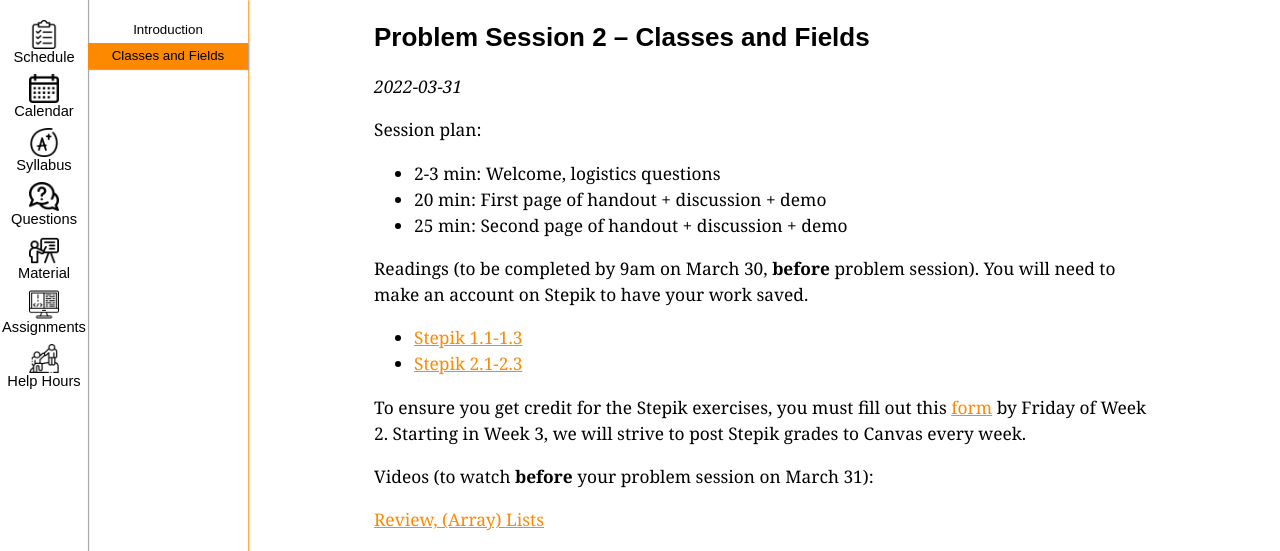
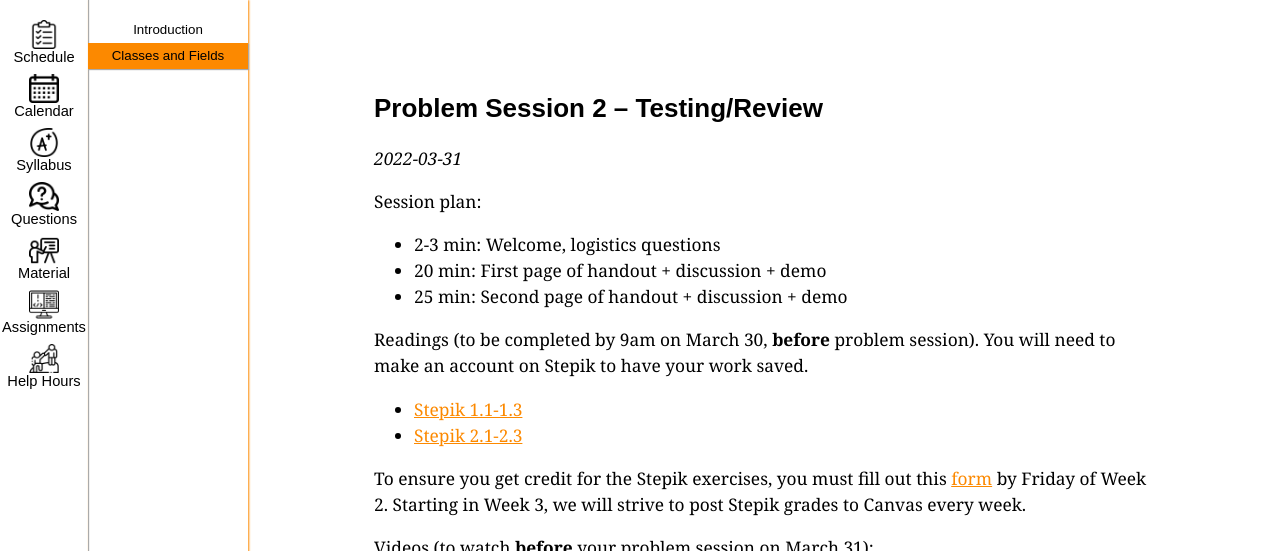
Before and after one commit to memelissa/ucsd-cse12-sp22.github.io, a Jekyll site: the page built from _lectures/lecture2.md, in a window 1280 px wide and 1400 px high. Shown: the top 551 px of the window. Built offline with Jekyll 4.4.1, drawn with Linux system fonts in a browser that asks for light colours; some of the changed text lies outside the part shown; grey boxes are pictures that could not be loaded.

Commit message:
Update lecture2.md

```diff
--- a/_lectures/lecture2.md
+++ b/_lectures/lecture2.md
@@ -10,7 +10,7 @@ worksheets:
 
 ---
 
-## Problem Session 2 – Classes and Fields
+## Problem Session 2 – Testing/Review
 
 _{{ page.released-on }}_
 
@@ -35,10 +35,6 @@ Videos (to watch **before** your problem session on March 31):
 <iframe src="{{ video.url }}/preview" width="640" height="480" allow="autoplay"></iframe>
 {% endfor %}
 
-Handout (used during the session), [direct link](https://drive.google.com/file/d/1c24cFNcp6_uGf5bbRRSPkaY_DKmEs6zh/preview){:target="_blank"}
-
-<iframe src="https://drive.google.com/file/d/1c24cFNcp6_uGf5bbRRSPkaY_DKmEs6zh/preview" width="640" height="480" allow="autoplay"></iframe>
-
 ## Notes & Files from Pre-Lecture
 
 [Pre-Lecture 3](../_pre-lectures/lecture-03){:target="_blank"}
```
